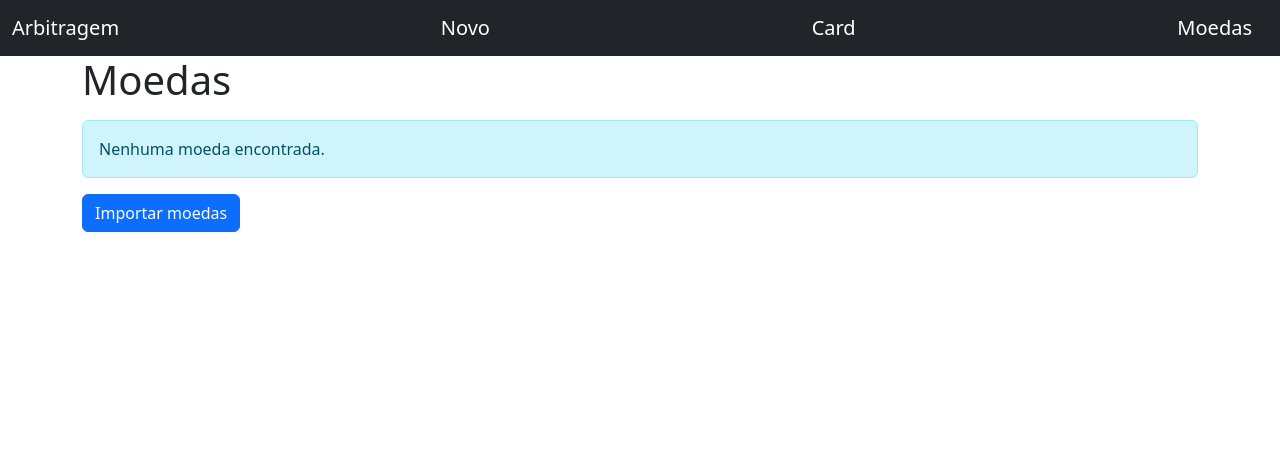
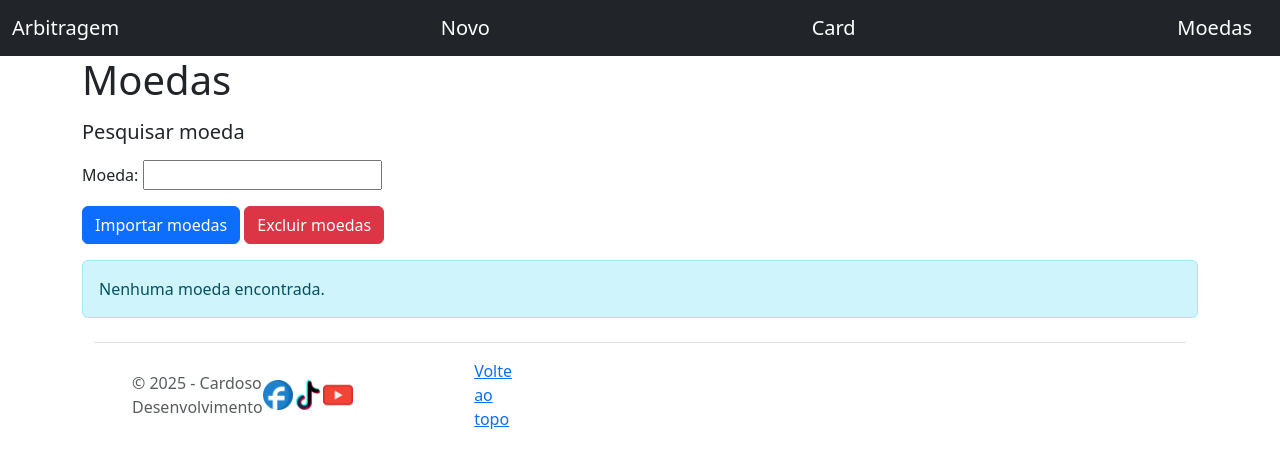
Before and after one commit to gilsonaparecidocardoso/cardoso_trading, a Django app: page /moedas/ in a window 1280 px wide. Shown: the top 468 px of the page. Run offline with Django 5.2, Linux system fonts and the light colour scheme; data that the repository does not hold is empty; some libraries are stand-ins or nearby versions.

Commit message:
Alterados apps Coins, Arbitrage e criada pasta de imagens

```diff
--- a/arbitrage/models.py
+++ b/arbitrage/models.py
@@ -8,6 +8,9 @@ class Arbitragem(models.Model):
     cripto_b = models.CharField(verbose_name="Cripto B:", max_length=200, null=False, blank=False)
     data     = models.DateTimeField(verbose_name="Data:") #default=datetime.now() ao realizar migrations ele gera sempre um novo
     processo = models.CharField(verbose_name="Processo:", max_length=200, null=False, blank=False)
+
+    def __str__(self):
+        return self.name
 
 class Meta:
     ordering = ['data']
@@ -20,6 +23,9 @@ class ArbitragemCard(models.Model):
     data     = models.DateTimeField(verbose_name="Data:") #default=datetime.now() ao realizar migrations ele gera sempre um novo
     processo = models.CharField(verbose_name="Processo:", max_length=200, null=False, blank=False)
 
+    def __str__(self):
+        return self.name
+
     @property
     def diferenca_cripto(self):
         if self.price_a > self.price_b:
--- a/coins/templates/coins/moedas_list.html
+++ b/coins/templates/coins/moedas_list.html
@@ -1,12 +1,71 @@
 {% extends "base.html" %}
 {% load crispy_forms_tags %}
+{% load static %}
 {% block page_title %}Moedas{% endblock page_title %}
 {% block content %}
+
     <h1>Moedas</h1>
     <p></p>
     <p></p>
-    {%if moedas_list %}
-        <label text='Total de moedas cadastradas:'></label>
+
+    <form method="POST" action = "{% url 'moedas_list' %}">
+        {% csrf_token %}
+        {{ form|crispy }}
+
+
+        <div class="card-body">
+            <h5 class="card-title">Pesquisar moeda</h5>
+            <p></p>
+            <p></p>
+            <div>
+                <label for="word">Moeda:</label>
+                <input id="word" type="text" name="moeda" value="" />
+                {% if moedas_list %}
+                    <button type="submit" name="pesquisar_btn" class="btn btn-primary">Pesquisar</button>
+                {% endif %}
+                {% comment %} {% if moedas_list %}
+                    <button type="submit" name="pesquisar_btn" class="btn btn-primary">Pesquisar</button>
+
+                    <div class="b-example-divider"></div>
+                        <div class="d-flex gap-2 justify-content-center py-5">
+                        <button class="btn btn-primary" type="button" disabled>
+                            <span
+                            class="spinner-border spinner-border-sm"
+                            aria-hidden="true"
+                            ></span>
+                            <span class="visually-hidden" role="status">Loading...</span>
+                        </button>
+                        <button class="btn btn-primary" type="button" disabled>
+                            <span
+                            class="spinner-border spinner-border-sm"
+                            aria-hidden="true"
+                            ></span>
+                            <span role="status">Pesquisando...</span>
+                        </button>
+                        </div>
+                    </div>
+                {% else %}
+                {% endif %} {% endcomment %}
+
+            </div>
+            <p></p>
+            <button type="submit" name="getcoins_btn" class="btn btn-primary">Importar moedas</button>
+            <button type="submit" name="excluir_moedas_btn" class="btn btn-danger">Excluir moedas</button>
+            <p></p>
+            <p></p>
+            <p></p>
+
+        </div>
+
+    </form>
+
+
+    <p></p>
+    <p></p>
+
+    {% if moedas_list %}
+
+        <label>Total de moedas cadastradas:{{ moedas_list|length }}</label>
         <table class="table">
             <thead>
                 <tr>
@@ -22,7 +81,7 @@
 
                 {% for moeda in moedas_list %}
                     <tr>
-                        <td >{{ moeda.idn }}</td>
+                        <td>{{ moeda.idn }}</td>
                         <td>{{ moeda.symbol }}</td>
                         <td>{{ moeda.name }}</td>
                         {% comment %} <td>{{ moeda.platforms }}</td> {% endcomment %}
@@ -36,13 +95,59 @@
         </table>
 
     {% else %}
-        <form method="POST" action = "{% url 'moedas_importar' %}">
+
+        <form method="POST" action = "{% url 'moedas_list' %}">
             {% csrf_token %}
             {{ form|crispy }}
             <p class="alert alert-info">Nenhuma moeda encontrada.</p>
             <p></p>
-            <button type="submit" name="importar_btn" class="btn btn-primary">Importar moedas</button>
+            {% comment %} <button type="submit" name="importar_btn" class="btn btn-primary">Importar moedas</button> {% endcomment %}
         </form>
+
     {% endif %}
 
+    <div class="b-example-divider"></div>
+        <div class="container">
+            <footer class="d-flex flex-wrap justify-content-between align-items-center py-3 my-4 border-top">
+                <div class="col-md-4 d-flex align-items-center">
+                <a href="/" class="mb-3 me-2 mb-md-0 text-body-secondary text-decoration-none lh-1" aria-label="Bootstrap">
+                    <svg class="bi" width="30" height="24" aria-hidden="true">
+                        <use xlink:href="#bootstrap"></use>
+                    </svg>
+                </a>
+                <span class="mb-3 mb-md-0 text-body-secondary">&copy;
+                    {% now "Y" as current_year %}
+                    {% if current_year == "2025" %}
+                        2025 - Cardoso Desenvolvimento
+                    {% else %}
+                        2025 - {{ current_year }} - Cardoso Desenvolvimento
+                    {% endif %}
+                </span>
+
+                <img src="{% static 'images/facebook.png' %}" width="30" height="30" alt="Ir para Facebook">
+                <img src="{% static 'images/tiktok.png' %}" width="30" height="30" alt="Ir para Facebook">
+                <img src="{% static 'images/youtube.png' %}" width="30" height="30" alt="Ir para Facebook">
+
+                <ul class="nav col-md-4 justify-content-end list-unstyled d-flex">
+                <li class="ms-3">
+                    <a class="text-body-secondary" href="#" aria-label="Instagram"
+                    ><svg class="bi" width="24" height="24" aria-hidden="true">
+                        <use xlink:href="#instagram"></use></svg
+                    ></a>
+                </li>
+                <li class="ms-3">
+                    <a class="text-body-secondary" href="#" aria-label="Facebook"
+                    ><svg class="bi" width="24" height="24">
+                        <use xlink:href="#facebook"></use></svg
+                    ></a>
+                </li>
+                </ul>
+
+                <rect width="100%" height="100%" fill="var(--bs-secondary-bg)"></rect>
+                <a href="#">Volte ao topo</a>
+
+            </footer>
+        </div>
+    </div>
+
 {% endblock content %}
--- a/coins/views.py
+++ b/coins/views.py
@@ -1,14 +1,18 @@
+import json
+import time
+import sqlite3
+
 from datetime import datetime
-import sqlite3
-import json
+
 from django.http import HttpResponse
+from django.http import JsonResponse
+from django.shortcuts import get_object_or_404, redirect, render
 from django.urls import reverse, reverse_lazy
+from django.views.decorators.csrf import csrf_exempt
 from django.views.generic import ListView
+
 from .models import Moedas
-#from django.urls import reverse_lazy, reverse #usado para redirecionamento pós criação
-from django.shortcuts import get_object_or_404, redirect, render
-# from django.utils import timezone
-# from django.http import JsonResponse
+
 from pycoingecko import CoinGeckoAPI
 cg = CoinGeckoAPI()
 
@@ -18,10 +22,36 @@ cg = CoinGeckoAPI()
 def getcoins(request):
     if request.method == 'POST':
         try:
+
+            print("req:",request.POST)
+
             inserir_preco = False
-            coin_list = cg.get_coins_list(include_platform=True)
-            if(total_moeda() == len(coin_list)):
-                print("getcoins-3-Todas as moedas já incluídas.")
+            idn = request.POST.get('moeda')
+            if(request.post(idn) != ""):
+                cg.get_coin_by_id(idn)
+                coin_data = cg.get_coin_by_id(id=idn, localization='false', tickers=True, market_data=True, community_data=True, developer_data=True, sparkline=True)
+                print(f"Nome da moeda: {coin_data['name']}")
+                print(f"Símbolo: {coin_data['symbol']}")
+                print(f"Plataforma(s) disponível(eis): {coin_data['platforms']}")
+                print(f"Preço atual em BRL: {coin_data['market_data']['current_price']['brl']}")
+            else:
+                coin_list = cg.get_coins_list(include_platform=True)
+
+            bd_list = retorna_medas()
+            if bd_list:
+                for row in bd_list:
+                    print(row)
+            else:
+                print("No data found or an error occurred.")
+
+            total_bd = total_moeda_bd()
+
+            if(len(coin_list) > 0 & total_bd != len(coin_list)):
+                print(f"getcoins-1-Existem {total_bd} moedas já incluídas. Incluindo {len(coin_list) - total_bd}.")
+                coin_list = coin_list.remove(bd_list)
+                print(f"getcoins-1.1-Existem {total_bd} moedas já incluídas. Incluindo {len(coin_list) - total_bd}.")
+            elif(total_bd == len(coin_list)):
+                print("getcoins-2-Todas as moedas já incluídas.")
             else:
                 cont=0
                 count_erro=0
@@ -95,8 +125,8 @@ def getcoins(request):
 
 #
 #
-def total_moeda() -> int | None:
-    print('executa total_moeda()')
+def total_moeda_bd() -> int | None:
+    conn = None  # Initialize conn to None
     conn = sqlite3.connect('db.sqlite3')
     cursor = conn.cursor()
     query = "select Count(*) from coins_moedas;"
@@ -107,31 +137,42 @@ def total_moeda() -> int | None:
     try:
         count = int(count)
     except (ValueError, TypeError):
+        print('Erro total_moeda_bd():', count)
         return None
 
-    print('executa total_moeda():', count)
+    print('total_moeda_bd():', count)
     return count
 #
 #
 
 #
 #
-def selectComCursor():
-    #print ('total_moeda')
-    conn = sqlite3.connect('db.sqlite3')
-    cursor = conn.cursor()
-    query = "select * from coins_moedas;"
-    cursor.execute(query)
-    rows = cursor.fetchall()
-    for row in rows:
-        print(row)
-    conn.close()
+def retorna_medas():
+    print ('retorna_medas')
+    conn = None
+    try:
+        conn = sqlite3.connect('db.sqlite3')
+        cursor = conn.cursor()
+        query = "SELECT * FROM coins_moedas;"
+        cursor.execute(query)
+
+        # Fetch all results
+        rows = cursor.fetchall()
+
+        return rows
+    except sqlite3.Error as e:
+        print(f"Error connecting to or querying the database: {e}")
+        return []  # Return an empty list in case of an error
+    finally:
+        if conn:
+            conn.close()
 #
 #
 
 #
 #Função para inserir os dados no banco de dados SQLite
 def insere_moeda(symbol, name, platforms, currency, data, idn):
+    conn = None  # Initialize conn to None
     conn = sqlite3.connect('db.sqlite3')
     cursor = conn.cursor()
     name = name.replace("'", "''")
@@ -145,23 +186,94 @@ def insere_moeda(symbol, name, platforms, currency, data, idn):
 #
 
 #
+#Função para excluir moeda os dados no banco de dados SQLite
+#Quando idn = None exclui todos os registros.
+def exclui_moeda(idn):
+    conn = None  # Initialize conn to None
+    conn = sqlite3.connect('db.sqlite3')
+    cursor = conn.cursor()
+    query = "DELETE FROM coins_moedas "
+    if(idn != ""): #or idn != None
+        query += f"WHERE idn = '{idn}' OR name = '{idn}' "
+    else:
+        query += ";"
+    print(query)
+    cursor.execute(query)
+    conn.commit()
+    conn.close()
+#
+#
+
+#
+#
+@csrf_exempt
+def iniciar_tarefa_e_progresso(request):
+    if request.method == 'POST':
+        # Simula uma tarefa demorada
+        total_passos = 10
+        for i in range(total_passos):
+            # Lógica da sua tarefa aqui
+            time.sleep(0.5)
+            progresso_atual = (i + 1) * 10
+            # Em um cenário real, você armazenaria esse progresso em cache ou banco de dados
+            # e o recuperaria com outra chamada AJAX.
+            # Para este exemplo simplificado, retornaremos o progresso final de uma vez.
+            pass
+
+        return JsonResponse({'status': 'completo', 'progresso': 100})
+
+    return JsonResponse({'status': 'erro', 'message': 'Método inválido'})
+#
+#
+
+#
 #
 class MoedasListView(ListView):
-    model = Moedas #Procura o nome da APP e o nome do modelo
+    model = Moedas
+    template_name = 'coins/moedas_list.html'
+    fields = '__all__'
+    context_object_name = 'moedas_list'
+
+    def __init__(self, **kwargs):
+        super().__init__(**kwargs)
 
     def post(self, request, *args, **kwargs):
         print('MoedasListView', request.POST)
-        if 'importar_btn' in request.POST: # Usa o nome do seu botão como identificador
+
+        if 'getcoins_btn' in request.POST:
+
             try:
-               print(">>>>>>>>>>>>>>>Abrindo form...")
-               return redirect('moedas_importar')
+                self.object_list = self.get_queryset()
+                context = self.get_context_data(*args, **kwargs)
+                print("MoedasListView 1-REDIRECIONA para moedas_importar...")
+                return redirect('moedas_importar')
+            except Exception as e:
+                print(f"Erro ao abrir form importar moedas: {e}")
+                context = self.get_context_data(**kwargs)
+                context['error_message'] = f"Erro: {e}"
+                return self.render_to_response(context)
+
+        elif 'excluir_moedas_btn' in request.POST:
+
+            try:
+               print("chama excluir_moedas_btn")
+               idn = request.POST.get('moeda')
+               print("MoedasListView EXECUTA exclui_moeda. idn:", idn , "...")
+               exclui_moeda(idn)
+               print("4-REDIRECIONA para moedas_list...")
+
+               self.object_list = self.get_queryset()
+               context = self.get_context_data(*args, **kwargs)
+               return redirect('moedas_list')
             except Exception as e:
                 # Trate erros
-                print(f"Erro ao abrir form importar moedas: {e}")
+                print(f"Erro ao excluir moedas: {e}")
                 # Você pode adicionar uma mensagem de erro ao contexto, se desejar
                 context = self.get_context_data(**kwargs)
                 context['error_message'] = f"Erro: {e}"
                 return self.render_to_response(context)
+        # Em muitos casos de POST, um redirecionamento é mais apropriado (Post/Redirect/Get pattern)
+        # return redirect('nome_da_sua_url_get')
 
         # Se for outro tipo de POST, volte para a lógica padrão
         print("ERRO MoedasListView?...")
@@ -172,42 +284,32 @@ class MoedasListView(ListView):
 #
 #
 class MoedasImportListView(ListView):
-    model = Moedas #Procura o nome da APP e o nome do modelo
+    model = Moedas
+    template_name = 'coins/moedas_importar.html'
+    fields = '__all__'
+    context_object_name = 'moedas_importar'
+
+    def __init__(self, **kwargs):
+        super().__init__(**kwargs)
+
+    def get_context_data(self, **kwargs):
+        context = super().get_context_data(**kwargs)
+        # Agora você pode usar self.object_list ou context['object_list']
+        context['titulo'] = 'Lista de Moedas'
+        return context
 
     def post(self, request, *args, **kwargs):
         print('MoedasImportListView', request.POST)
-        if 'importar_btn' in request.POST: # Usa o nome do seu botão como identificador
+
+        self.object_list = self.get_queryset()
+        context = self.get_context_data(*args, **kwargs)
+
+        if 'getcoins_btn' in request.POST:
+
             try:
-               #print("EXECUTA getcoins...")
-               #getcoins(request)
-               print("REDIRECIONA para moedas_importar...")
-               return redirect('moedas_importar')
-            except Exception as e:
-                # Trate erros
-                print(f"Erro ao importar moedas: {e}")
-                # Você pode adicionar uma mensagem de erro ao contexto, se desejar
-                context = self.get_context_data(**kwargs)
-                context['error_message'] = f"Erro: {e}"
-                return self.render_to_response(context)
-
-        # Se for outro tipo de POST, volte para a lógica padrão
-        print("ERRO MoedasImportListView?...")
-        return super().post(request, *args, **kwargs)
-#
-#
-
-#
-#
-class MoedasImportarListView(ListView):
-    model = Moedas #Procura o nome da APP e o nome do modelo
-
-    def post(self, request, *args, **kwargs):
-        print('MoedasImportarListView', request.POST)
-        if 'getcoins_btn' in request.POST:
-            try:
-               print("EXECUTA getcoins...")
+               print("MoedasImportListView EXECUTA getcoins...")
                getcoins(request)
-               print("REDIRECIONA para moedas_list...")
+               print("3-REDIRECIONA para moedas_list...")
                return redirect('moedas_list')
             except Exception as e:
                 # Trate erros
@@ -217,9 +319,48 @@ class MoedasImportarListView(ListView):
                 context['error_message'] = f"Erro: {e}"
                 return self.render_to_response(context)
 
+        # Em muitos casos de POST, um redirecionamento é mais apropriado (Post/Redirect/Get pattern)
+        # return redirect('nome_da_sua_url_get')
+        # Ou renderiza o template com o contexto (menos comum para POST)
+        return render(request, self.template_name, context=context)
+
         # Se for outro tipo de POST, volte para a lógica padrão
-        print("ERRO MoedasImportarListView?...")
-        return super().post(request, *args, **kwargs)
+        # print("ERRO MoedasImportListView?...")
+        # return super().post(request, *args, **kwargs)
+#
+#
+
+#
+#
+
+
+#
+#
+# class MoedasImportarListView(ListView):
+#     model = Moedas #Procura o nome da APP e o nome do modelo
+#     template_name = 'moedas_import_list.html'
+#     fields = '__all__'
+#     context_object_name = 'moedas_importar' # Opcional: define um nome melhor para o contexto'
+
+#     def post(self, request, *args, **kwargs):
+#         print('MoedasImportarListView', request.POST)
+#         if 'getcoins_btn' in request.POST:
+#             try:
+#                print("EXECUTA getcoins...")
+#                getcoins(request)
+#                print("33-REDIRECIONA para moedas_list...")
+#                return reverse('moedas_list')
+#             except Exception as e:
+#                 # Trate erros
+#                 print(f"Erro ao importar moedas: {e}")
+#                 # Você pode adicionar uma mensagem de erro ao contexto, se desejar
+#                 context = self.get_context_data(**kwargs)
+#                 context['error_message'] = f"Erro: {e}"
+#                 return self.render_to_response(context)
+
+#         # Se for outro tipo de POST, volte para a lógica padrão
+#         print("ERRO MoedasImportarListView?...")
+#         return super().post(request, *args, **kwargs)
 
 
 
--- a/setup/urls.py
+++ b/setup/urls.py
@@ -2,17 +2,19 @@ from django.contrib import admin
 from django.urls import path
 
 from arbitrage.views import ArbitragemListView, ArbitragemCreateView, ArbitragemCardListView
-from coins.views import MoedasListView, MoedasImportListView, MoedasImportarListView
+from coins.views import MoedasListView, MoedasImportListView
+from coins.views import iniciar_tarefa_e_progresso
 
 urlpatterns = [
     path("admin/", admin.site.urls),
 
-    path("", ArbitragemListView.as_view(), name="arbitragem_list"),
+    path("",                ArbitragemListView.as_view(), name="arbitragem_list"),
     path("arbitragem/novo", ArbitragemCreateView.as_view(), name="arbitragem_form"),
     path("arbitragem/card", ArbitragemCardListView.as_view(), name="arbitragemcard_list"),
 
-    path('moedas/', MoedasListView.as_view(), name='moedas_list'),
+    path('moedas/',         MoedasListView.as_view(), name='moedas_list'),
     path('moedas/importar', MoedasImportListView.as_view(), name='moedas_importar'),
-    path('moedas/importar/importar/', MoedasImportarListView.as_view(), name='fn_moedas_importar'),
+
+    path('iniciar-tarefa/', iniciar_tarefa_e_progresso, name='iniciar_tarefa'),
 
 ]
```
Also changed, not shown: coins/models.py (+31 -8 lines), coins/templates/coins/moedas_importar.html (+46 -25 lines), doc/REQUISITOS.txt (added, +7 -0 lines), setup/settings.py (+8 -0 lines), coins/migrations/0017_moedasimport.py (added), coins/migrations/0018_delete_moedasimport.py (added), coins/migrations/0019_registroprogresso.py (added), coins/migrations/0020_delete_registroprogresso.py (added), coins/migrations/0021_moedasadm_status_alter_moedas_currency_and_more.py (added), coins/migrations/0022_moedasadm_photo.py (added), static/css/style.css (added), static/images/facebook.png (added), static/images/tiktok.png (added), static/images/youtube.png (added), 1 more files.
